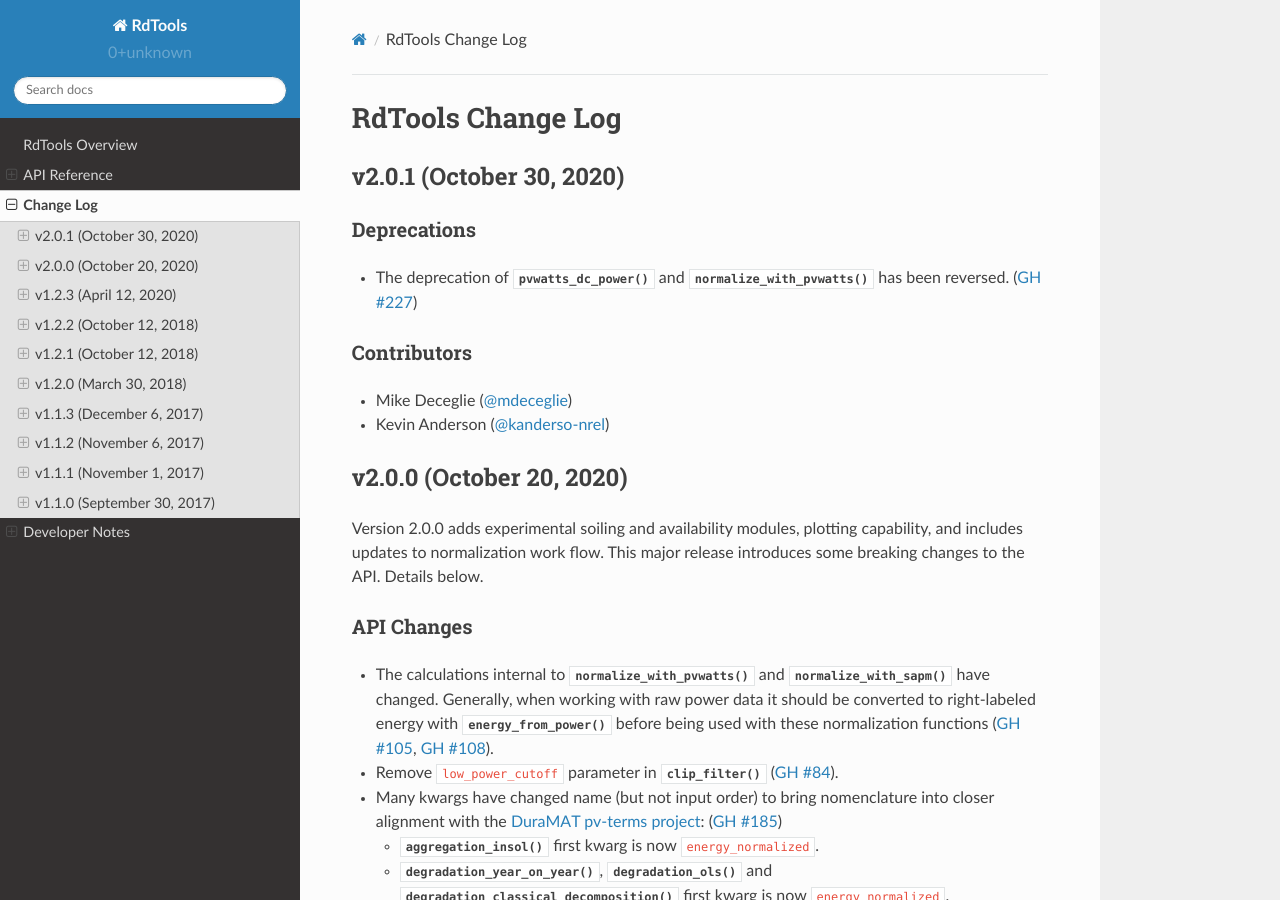
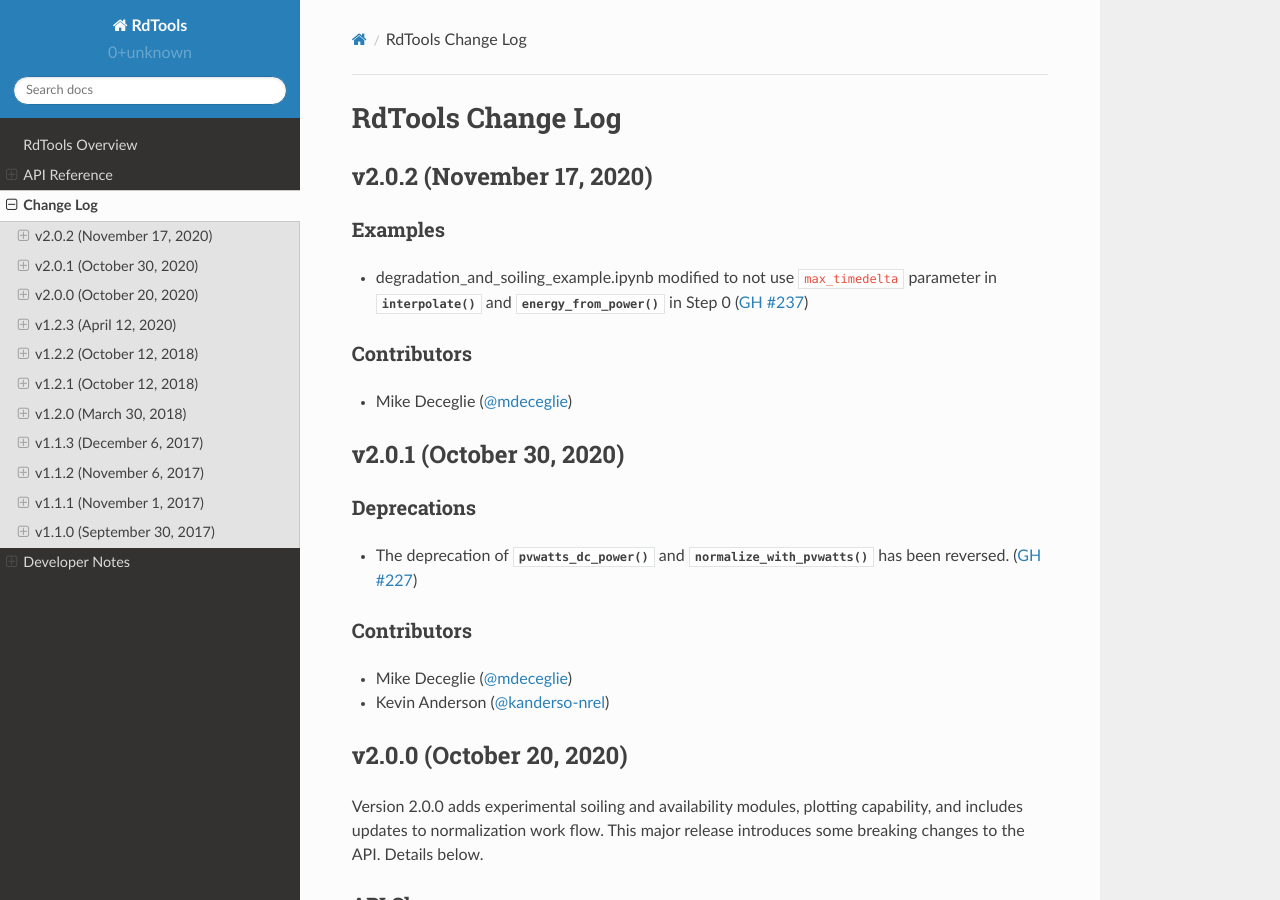
Before and after one commit to NREL/rdtools, a Sphinx documentation site: the page built from docs/sphinx/source/changelog.rst, in a window 1280 px wide and 900 px high. Built offline with Sphinx 7.4.7 and the Read the Docs theme 2.0.0, drawn with Linux system fonts in a browser that asks for light colours; pages that are not in the unit, such as notebooks, are missing from menus.

Commit message:
Remove max_timedelta parameters from step 0 (#237)
* Remove max_timedelta parameters from step 0

* Update changelog

* Update changelog with anticipated tag

* Clean up heading lines

```diff
--- a/docs/sphinx/source/changelog.rst
+++ b/docs/sphinx/source/changelog.rst
@@ -1,6 +1,7 @@
 RdTools Change Log
 ==================
 
+.. include:: changelog/v2.0.2.rst
 .. include:: changelog/v2.0.1.rst
 .. include:: changelog/v2.0.0.rst
 .. include:: changelog/pre_2.0.0.rst
--- /dev/null
+++ b/docs/sphinx/source/changelog/v2.0.2.rst
@@ -0,0 +1,11 @@
+**************************
+v2.0.2 (November 17, 2020)
+**************************
+
+Examples
+--------
+* degradation_and_soiling_example.ipynb modified to not use ``max_timedelta`` parameter in :py:func:`~rdtools.normalization.interpolate` and :py:func:`~rdtools.normalization.energy_from_power` in Step 0 (:pull:`237`)
+
+Contributors
+------------
+* Mike Deceglie (:ghuser:`mdeceglie`)
```
Also changed, not shown: docs/degradation_and_soiling_example.ipynb.
